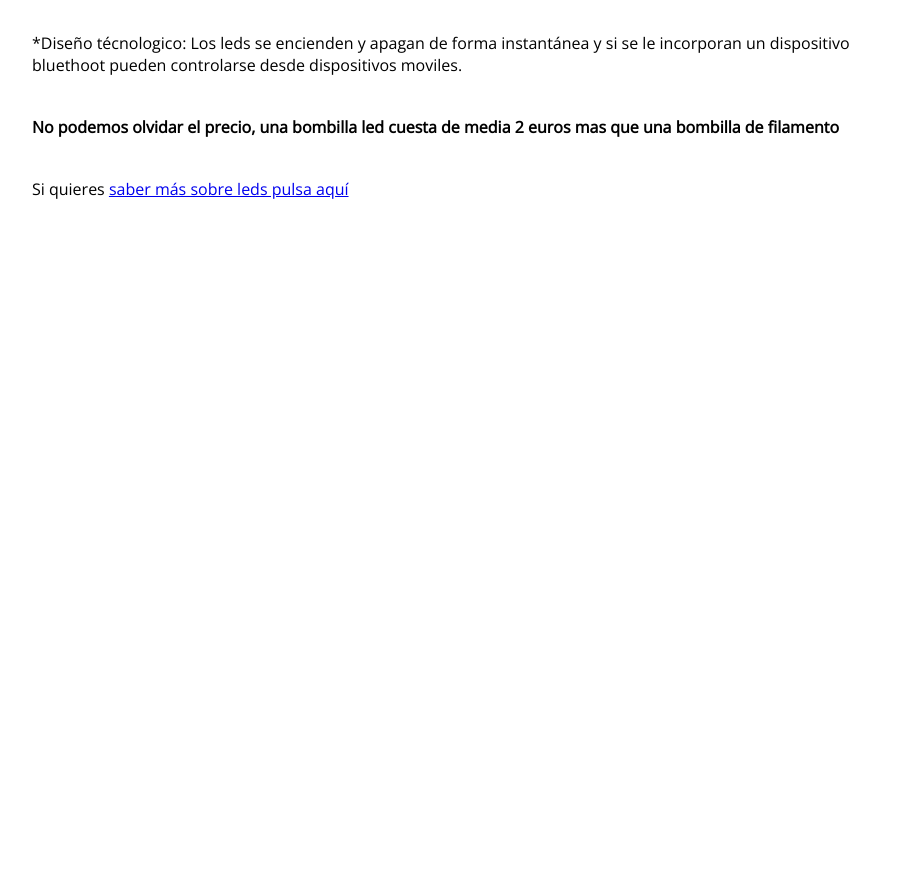
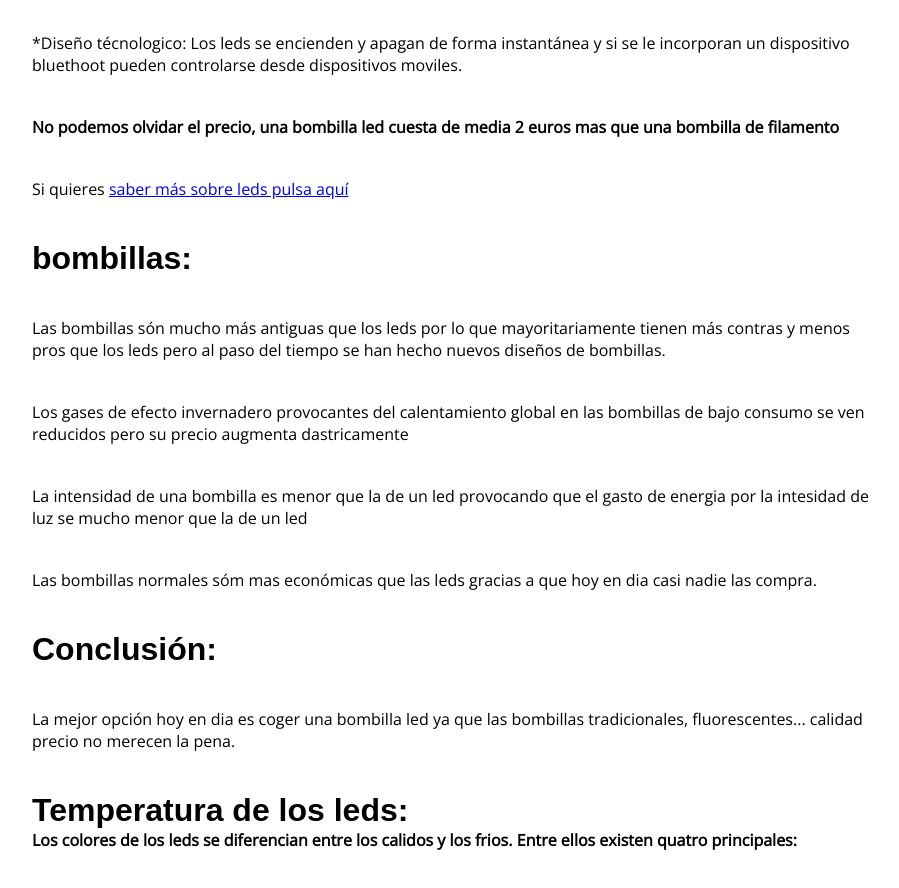
Before and after one commit to SERALBLA/Lamparas-online, a plain HTML site: page index.html in a window 1280 px wide. Shown: the part 2507-3395 px from the top of the page, without its empty margins (183-1082 px from the left). Before the commit the page ends 2807 px from the top, so only its background shows below. Drawn offline with nearby package versions, Linux system fonts and the light colour scheme; a web font is replaced by a local one.

Commit message:
Update index.html

```diff
--- a/index.html
+++ b/index.html
@@ -6,6 +6,7 @@
     <link href="https://fonts.googleapis.com/css2?family=Open+Sans&family=Pattaya&display=swap" rel="stylesheet">
     <script type="text/javascript" src="lampara.js"></script>
     <meta name="description" content="Esta es una web donde podras encontrar mucha información sobre lamparas y donde además podras comprarlas.En este sitio web hay muchos tipos de lamparas y bombillas cada una de ellas explicadas correctamente.">
+    <meta name="google-site-verification" content="tP1CsBrcGFl0wC-cM-iUcd1mCHS91UjtaC_-u5sO6iE" />
 </head>
 <body>
     <header>
@@ -82,6 +83,20 @@
     <p class="texto">*Diseño técnologico: Los leds se encienden y apagan de forma instantánea y si se le incorporan un dispositivo bluethoot pueden controlarse desde dispositivos moviles.</p>
     <b class="texto">No podemos olvidar el precio, una bombilla led cuesta de media 2 euros mas que una bombilla de filamento </b>
     <p class="texto">Si quieres <a rel="nofollow" href="https://www.lacasadelaslamparas.es/blog-iluminacion-lamparas/iluminacion-led-o-por-que-cada-vez-las-luminarias-consumen-menos.html">saber más sobre leds pulsa aquí</a></p>
+    <h1 class="leds">bombillas:</h1>
+    <p class="texto">Las bombillas són mucho más antiguas que los leds por lo que mayoritariamente tienen más contras y menos pros que los leds pero al paso del tiempo se han hecho nuevos diseños de bombillas.</p>
+    <p class="texto">Los gases de efecto invernadero provocantes del calentamiento global en las bombillas de bajo consumo se ven reducidos pero su precio augmenta dastricamente </p>
+    <p class="texto">La intensidad de una bombilla es menor que la de un led provocando que el gasto de energia por la intesidad de luz se mucho menor que la de un led</p>
+    <p class="texto">Las bombillas normales sóm mas económicas que las leds gracias a que hoy en dia casi nadie las compra.</p>
+
+
+    <h1 class="leds">Conclusión:</h1>
+    <p class="texto">La mejor opción hoy en dia es coger una bombilla led ya que las bombillas tradicionales, fluorescentes... calidad precio no merecen la pena.</p>
+    <h1 class="leds">Temperatura de los leds:</h1>
+    <b class="texto">Los colores de los leds se diferencian entre los calidos y los frios.</b>
+    <b class="texto">
+        Entre ellos existen quatro principales:</b>
+
 </div>
 </div>
 </div>
```
